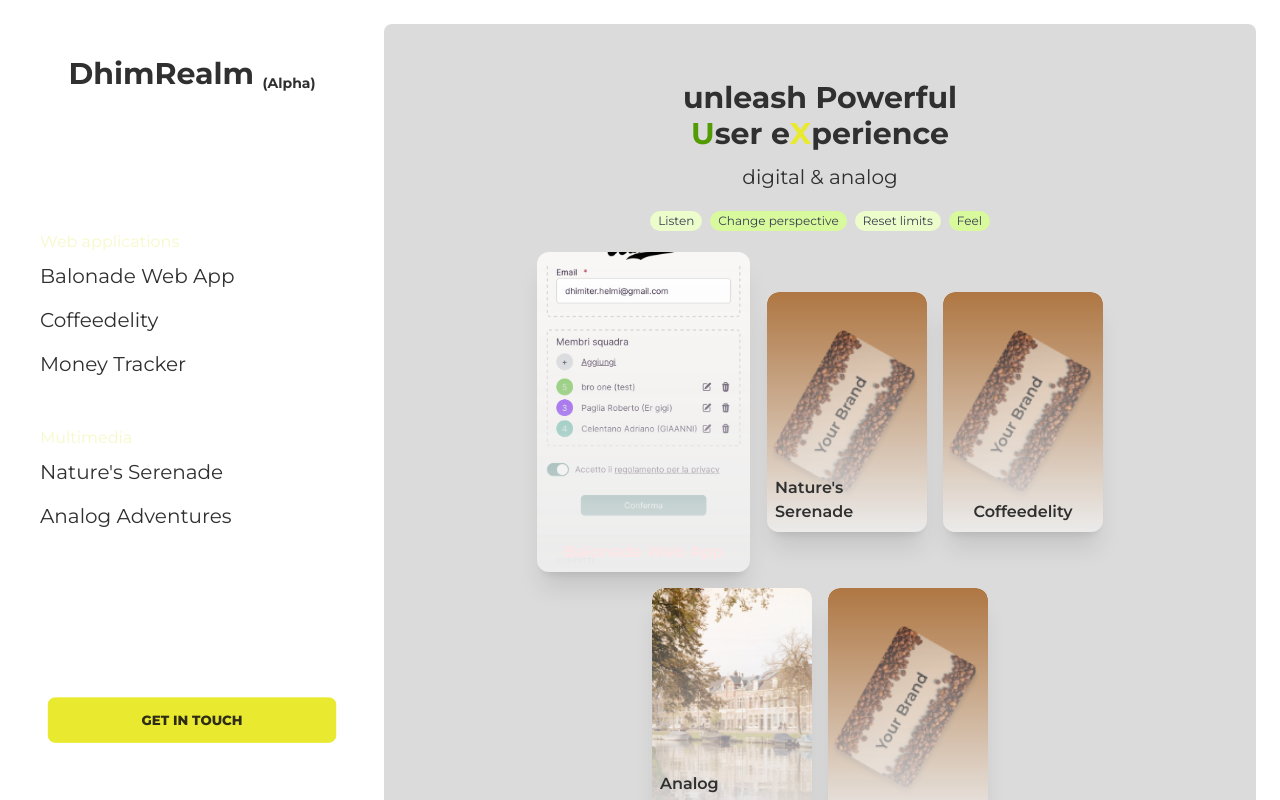
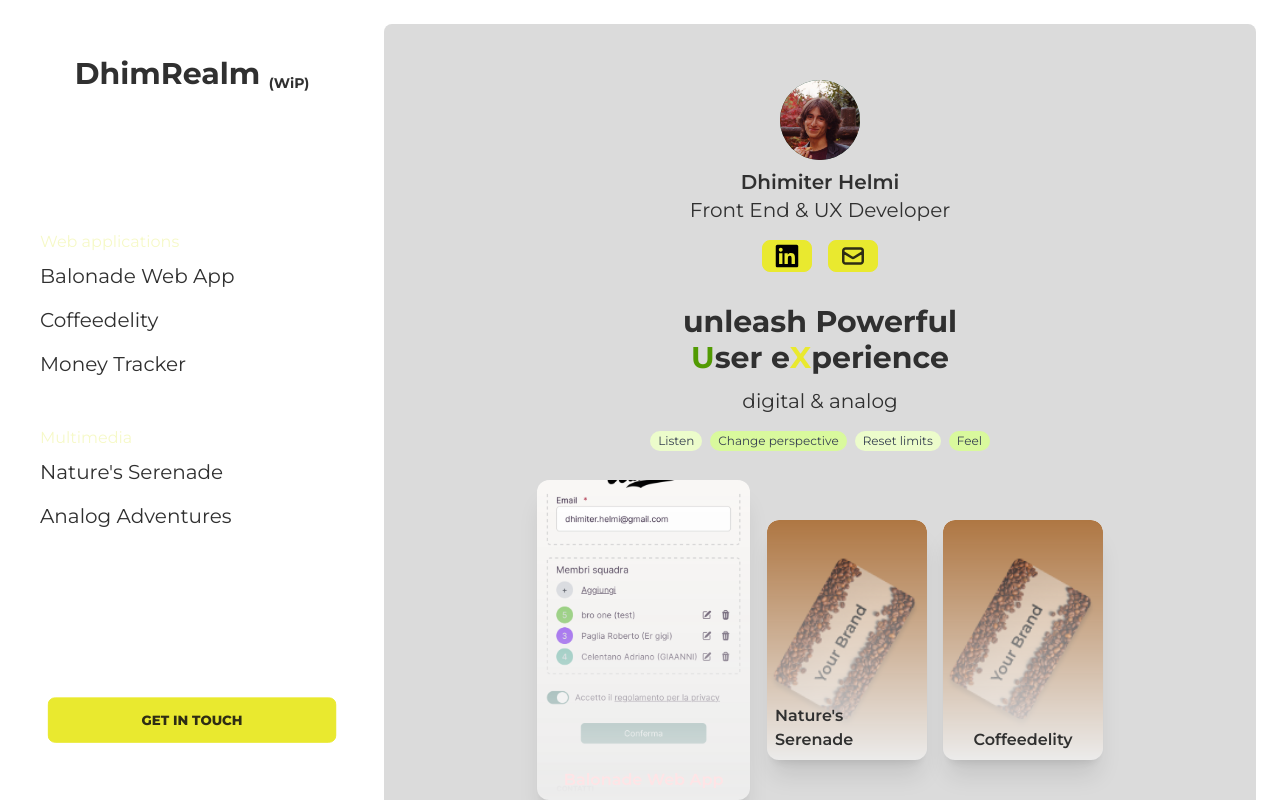
Before and after one commit to dhimiterPoison/dhimiterhelmi-old, a Next.js app: page / in a window 1280 px wide. Shown: the top 800 px of the page. Built offline with nearby package versions, Linux system fonts and the light colour scheme.

Commit message:
added presentation and contact on homepage.  not conviced btw, to much information

```diff
--- a/app/components/Logo.tsx
+++ b/app/components/Logo.tsx
@@ -9,7 +9,7 @@ const Logo = () => {
             {/* comunque non è centrato, accidenti */}
             <div className='flex font-bold text-3xl pt-4 pb-1 justify-self-center'>
                 <Link href='/'>
-                    DhimRealm <sub className='text-sm'>(Alpha)</sub>
+                    DhimRealm <sub className='text-sm'>(WiP)</sub>
                 </Link>
             </div>
             <div className="spacer"></div>
--- a/app/globals.scss
+++ b/app/globals.scss
@@ -4,6 +4,7 @@
 
 .app {
 	min-height: 100svh;
+	// max-height: 100svh;
 }
 
 .logo {
@@ -56,7 +57,7 @@
 }
 
 .example-image-container {
-	max-height: 40vh;
+	max-height: 40svh;
 }
 .example-image {
 	aspect-ratio: 3/5;
@@ -66,7 +67,7 @@
 
 @media screen and (min-width: 768px) {
 	.example-image-container {
-		max-height: 80vh;
+		max-height: 80svh;
 	}
 	.example-image {
 	}
@@ -85,6 +86,15 @@
 	background-color: #184426; /* color of the scroll thumb */
 	border-radius: 20px; /* roundness of the scroll thumb */
 	border: 3px solid #205b32; /* creates padding around scroll thumb */
+}
+
+
+.horizontal-line {
+	position: absolute;
+	top: 100svh;
+	left: 0;
+	width: 100vw;
+	height: 1px;
 }
 
 // .carousel {
--- a/app/layout.tsx
+++ b/app/layout.tsx
@@ -47,6 +47,7 @@ export default function RootLayout({
 						</svg>
 					</div>
 				</div>
+			    {/* <div className='horizontal-line bg-red-500'></div> */}
 				<Footer />
 				<Analytics />
 			</body>
--- a/app/page.tsx
+++ b/app/page.tsx
@@ -1,13 +1,74 @@
 import { Montserrat } from 'next/font/google';
 import MyCarousel from './components/MyCarousel';
+import LinkedinLogo from '../public/linkedin-svgrepo-com.svg';
+import ProfilePicture from '../public/profile-picture.jpeg';
+import Image from 'next/image';
+import Link from 'next/link';
 
 const monserrat = Montserrat({ subsets: ['latin'] });
 
 export default function Home() {
 	return (
-        <main
-            className={`flex flex-col my-4 justify-start ${monserrat.className}`}
+		<main className={`flex flex-col my-4 justify-start ${monserrat.className}`}>
+			<div className='presentation flex flex-col mb-4'>
+				<div className='profile-image-container flex justify-center mb-2'>
+					<div className='profile-image w-20 h-20 bg-green-950 rounded-full'>
+						<Image
+							src={ProfilePicture}
+							alt='profile picture'
+							className='w-full rounded-full'
+						/>
+					</div>
+				</div>
+				<div className='flex flex-row justify-center text-xl items-center font-semibold'>
+					Dhimiter Helmi
+				</div>
+				<div className='flex flex-row justify-center text-xl items-center'>
+					Front End & UX Developer
+				</div>
+				<div className='contact-points flex justify-center items-center h-16 gap-4'>
+					{/* <div className='linkedin'>
+						<Image
+							src={LinkedinLogo}
+							alt='linkedin logo'
+							className='w-6 h-6 stroke-white'
+						/>
+					</div>
+					<div className='mail'>
+					</div> */}
+					<div className='contact btn btn-secondary btn-sm font-extrabold'>
+						<Link
+							href='https://www.linkedin.com/in/dhimiter-helmi-561955200'
+							target='_blank'
+							rel='noopener noreferrer'
 						>
+							<Image
+								src={LinkedinLogo}
+								alt='linkedin logo'
+								className='w-6 h-6 stroke-white'
+							/>
+						</Link>
+					</div>
+					<div className='contact btn btn-secondary btn-sm font-extrabold'>
+						<Link href='mailto:dhimiter.helmi@gmail.com'>
+							<svg
+								xmlns='http://www.w3.org/2000/svg'
+								fill='none'
+								viewBox='0 0 24 24'
+								strokeWidth={2.5}
+								stroke='currentColor'
+								className='w-6 h-6'
+							>
+								<path
+									strokeLinecap='round'
+									strokeLinejoin='round'
+									d='M21.75 6.75v10.5a2.25 2.25 0 01-2.25 2.25h-15a2.25 2.25 0 01-2.25-2.25V6.75m19.5 0A2.25 2.25 0 0019.5 4.5h-15a2.25 2.25 0 00-2.25 2.25m19.5 0v.243a2.25 2.25 0 01-1.07 1.916l-7.5 4.615a2.25 2.25 0 01-2.36 0L3.32 8.91a2.25 2.25 0 01-1.07-1.916V6.75'
+								/>
+							</svg>
+						</Link>
+					</div>
+				</div>
+			</div>
 			<div className='flex flex-row justify-center text-3xl font-bold'>
 				unleash Powerful
 			</div>
@@ -16,7 +77,7 @@ export default function Home() {
 				<span className='text-primary'>U</span>ser e
 				<span className='text-secondary'>X</span>perience
 			</div>
-            <div className='flex flex-row justify-center text-xl h-16 items-center'>
+			<div className='flex flex-row justify-center text-xl h-20 items-center'>
 				digital & analog
 			</div>
 			<div className='flex flex-row justify-center text-xl h-12 items-center'>
```
Also changed, not shown: public/linkedin-svgrepo-com.svg (added), public/profile-picture.jpeg (added). Lines whose indentation alone changed are shown as unchanged.
